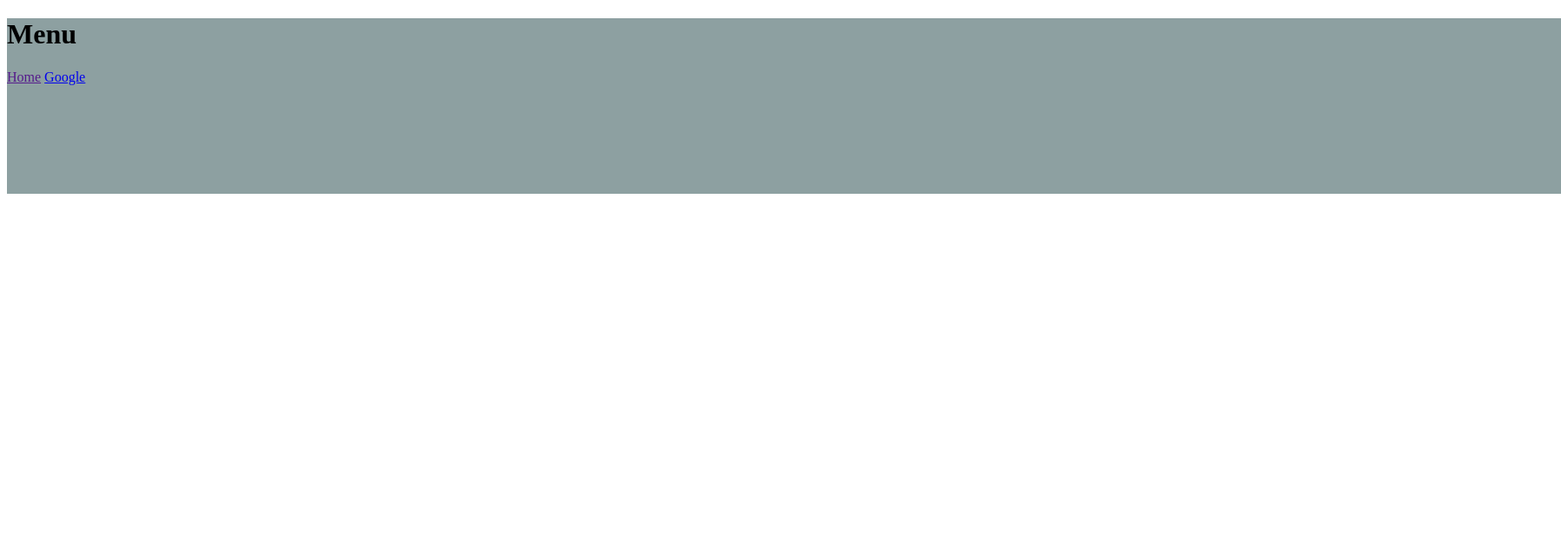
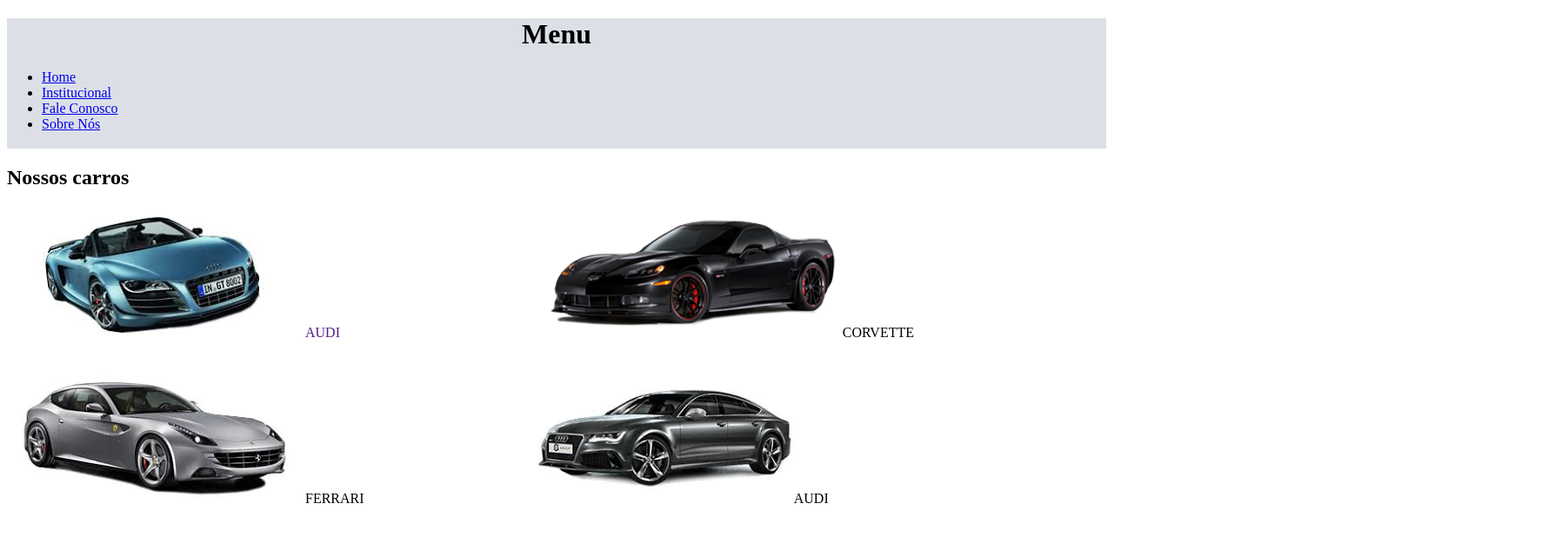
Before and after one commit to maiconbischoff/ensinando-lucas, a plain HTML site: page index.html in a window 1280 px wide. Shown: the whole page at 87% size, 1795 px wide, since content can reach past the window. Drawn offline with Linux system fonts and the light colour scheme.

Commit message:
alteraçoes casa da vo

```diff
--- a/index.html
+++ b/index.html
@@ -4,18 +4,28 @@
         <meta charset="UTF-8">
         <meta name="viewport" content="width=device-width, initial-scale=1.0">
         <meta http-equiv="X-UA-Compatible" content="ie=edge">
-        <title>Lojas TaQui</title>
+        <title>Top cars</title>
         <link rel="stylesheet" href="style/style.css">
 
     </head>
-    <body >
+    <body class="">
         <div class="menu">
-            <h1>Menu</h1>
-            <a href="">Home</a>
-            <a href="https://www.google.com" target="_blank">Google</a>
-            <a href=""></a>
-            <a href=""></a>
-            <a href=""></a>
+            <h1 class="text-center">Menu</h1>
+           <ul>
+               <li><a href="index.html">Home</a></li>
+               <li><a href="index.html">Institucional</a></li>
+               <li><a href="index.html">Fale Conosco</a></li>
+               <li><a href="index.html">Sobre Nós</a></li>
+           </ul>
+
+        </div>
+        <div class="margin-auto">
+            <h2>Nossos carros</h2>
+            <a href=""><div class="width-48  inline-block"><img src="img/audi.jpg" alt=""><p class="inline-block"> AUDI</p></div></a>
+            <div class="width-48  inline-block"><img src="img/carros-esportivos.png" alt=""><P class="inline-block">CORVETTE</P></div>
+            <div class="width-48  inline-block"><img src="img/ferrari.jpg" alt=""><p class="inline-block">FERRARI</p></div>
+            <div class="width-48  inline-block"><img src="img/images.jpg" alt=""><p class="inline-block">AUDI</p></div>
+
         </div>
         <div class="">
 
--- a/style/style.css
+++ b/style/style.css
@@ -1,5 +1,17 @@
 .menu{
-        background-color: #8da0a1;
-    width: 1787px;
-    height: 202px;
+        background-color: #dce0e6;
+    width: 100%;
+    height: 150px;
 }
+.text-center{
+    text-align: center;
+}
+.width-48{
+    width: 48%;
+}
+.margin-auto{
+    margin: 0 auto;
+}
+.inline-block{
+    display: inline-block;
+}
```
Also changed, not shown: img/audi.jpg (added), img/carros-esportivos.png (added), img/ferrari.jpg (added), img/goku.jpg (deleted), img/images.jpg (added), img/jurassic.png (deleted).
